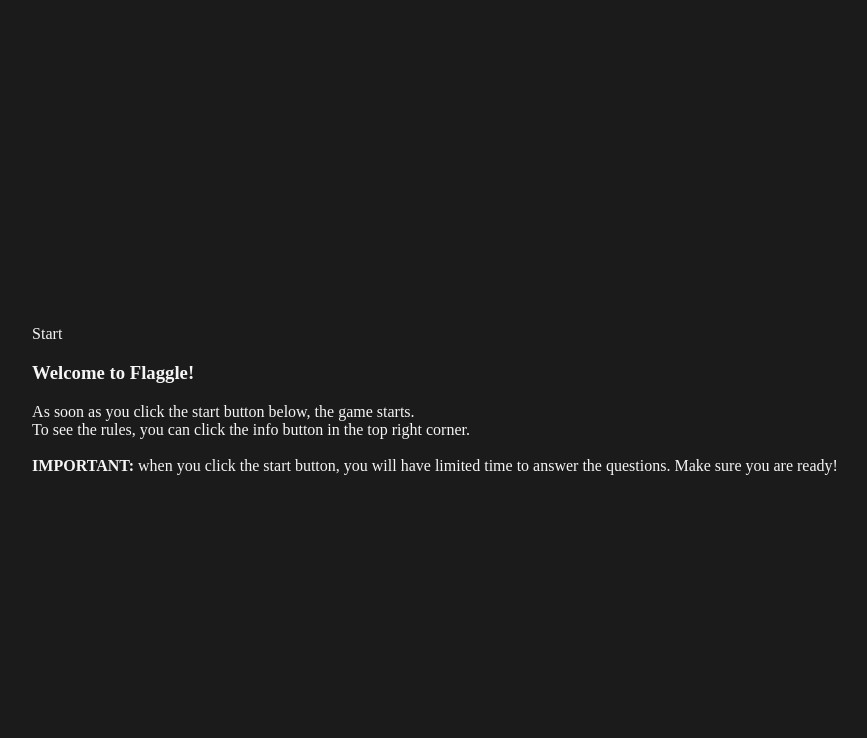
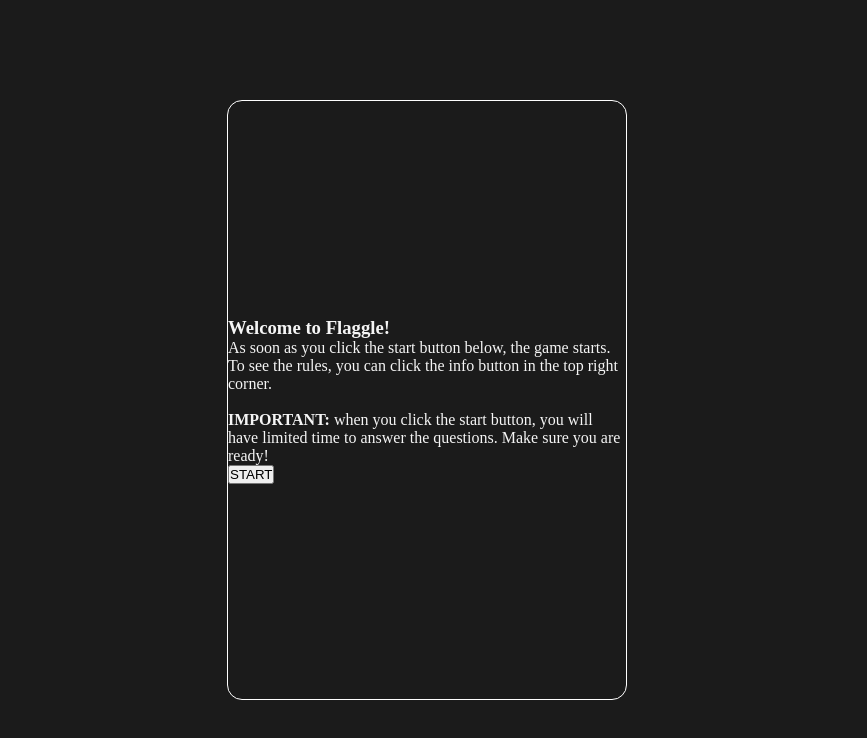
Before and after one commit to JoerivanMegen/CountryGame, a React (Create React App) app: page / in a window 1280 px wide. Shown: the top 738 px of the page, without its empty margins (213-1080 px from the left). Built offline with nearby package versions, Linux system fonts and the light colour scheme.

Commit message:
time to go to sleep for today

```diff
--- a/src/Components/StartScreen.jsx
+++ b/src/Components/StartScreen.jsx
@@ -8,10 +8,9 @@
                     {/* insert modal functionality */}
                 </div>
                 <div className="start-title">
-                    Start
+                    <h3>Welcome to Flaggle!</h3>
                 </div>
                 <div className="short-explanation">
-                    <h3>Welcome to Flaggle!</h3>
                     <p> As soon as you click the start button below, the game starts.
                         <br/>
                         To see the rules, you can click the info button in the top right corner.
@@ -19,6 +18,7 @@
                         <strong>IMPORTANT:</strong> when you click the start button, you will have limited time to answer the questions. Make sure you are ready!
                     </p>
                 </div>
+                <button>START</button>
             </div>
         </div>
     )
--- a/src/index.css
+++ b/src/index.css
@@ -1,3 +1,10 @@
+* {
+  margin: 0 auto;
+  padding: 0;
+  -webkit-box-sizing: border-box;
+          box-sizing: border-box;
+}
+
 body {
   background: #1b1b1b;
   color: whitesmoke;
@@ -13,4 +20,21 @@
       -ms-flex-align: center;
           align-items: center;
 }
+
+body .main-container {
+  width: 100%;
+  max-width: 400px;
+  height: 600px;
+  border: 1px white solid;
+  border-radius: 15px;
+  display: -webkit-box;
+  display: -ms-flexbox;
+  display: flex;
+  -webkit-box-pack: center;
+      -ms-flex-pack: center;
+          justify-content: center;
+  -webkit-box-align: center;
+      -ms-flex-align: center;
+          align-items: center;
+}
 /*# sourceMappingURL=index.css.map */
--- a/src/index.scss
+++ b/src/index.scss
@@ -1,5 +1,13 @@
 @import './Styles/Variables/colors';
 @import './Styles/Variables/fonts';
+
+@import './Styles/Components/startScreen';
+
+*{
+    margin: 0 auto;
+    padding: 0;
+    box-sizing: border-box;
+}
 
 body{
     background: $background-color-dark;
@@ -9,4 +17,14 @@
     display: flex;
     justify-content: center;
     align-items: center;
+    .main-container{
+        width: 100%;
+        max-width: 400px;
+        height: 600px;
+        border: 1px white solid;
+        border-radius: 15px;
+        display: flex;
+        justify-content: center;
+        align-items: center;
+    }
 }
```
Also changed, not shown: src/Styles/Variables/_colors.scss (+8 -0 lines), src/Styles/Components/_startScreen.scss (added), 1 other file (tests, documents, lock files or other folders).
